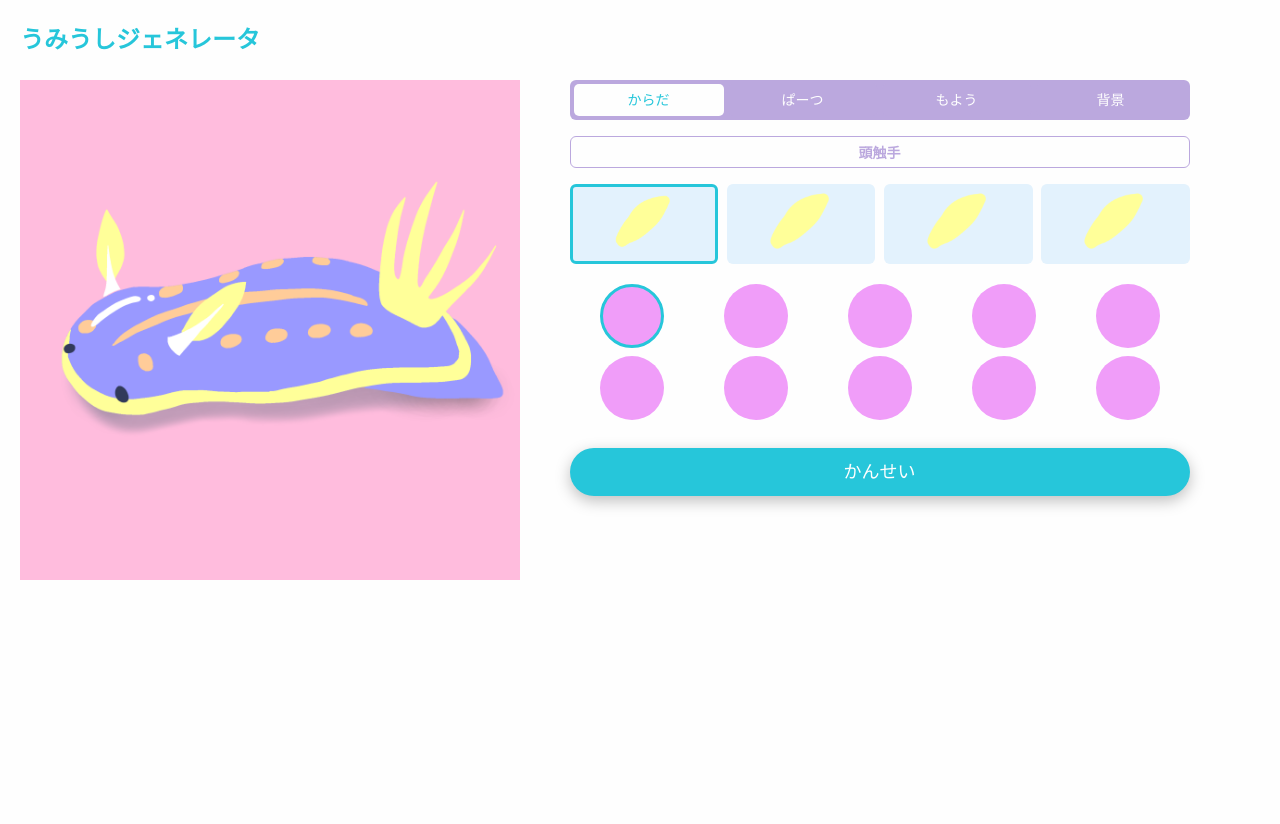
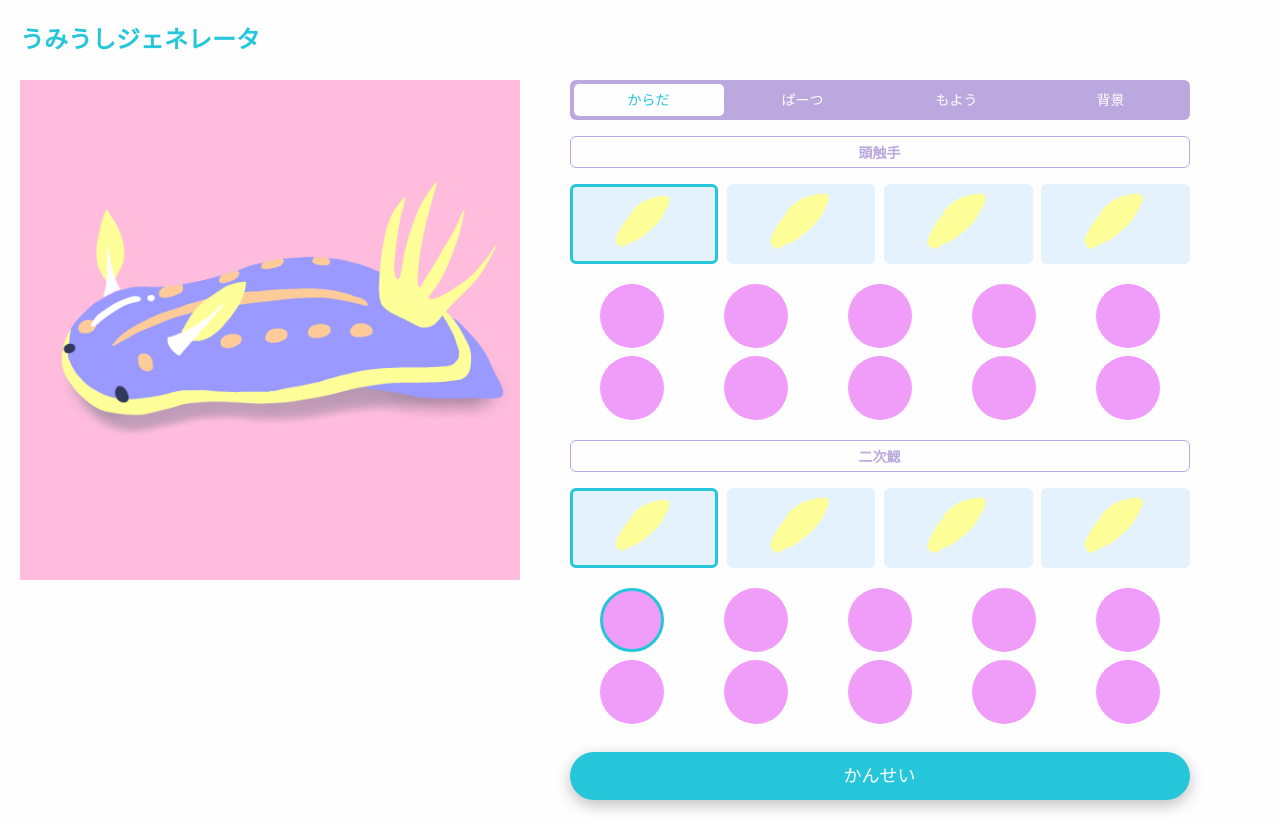
Before and after one commit to koconuts/sea-slug-generator, a Vue app: page / in a window 1280 px wide. Before the commit the page ends 800 px from the top, so only its background shows below. Built offline with nearby package versions, Linux system fonts and the light colour scheme; a web font is replaced by a local one.

Commit message:
親からshapeSelectorItemsを渡す

```diff
--- a/public/styles.css
+++ b/public/styles.css
@@ -113,7 +113,7 @@ input[name="part-item"]:checked + label {
   background-color: #E3F2FD;
 }
 
-input[name="shape-item"]:checked + label {
+input[class="shape-item-input"]:checked + label {
   border: solid 3px #26C6DA;
 }
 
--- a/src/components/Parts.vue
+++ b/src/components/Parts.vue
@@ -3,11 +3,19 @@
     <div class="selector-heading-container">
       <h2 class="text selector-heading">頭触手</h2>
     </div>
-    <shape-selector></shape-selector>
+    <shape-selector
+      :shapeSelectorItems="shapeSelectorItemsToushokushu"
+      :name="toushokushu"
+    ></shape-selector>
     <color-selector></color-selector>
-    <!-- <div class="selector-heading-container">
+    <div class="selector-heading-container">
       <h2 class="text selector-heading">二次鰓</h2>
-    </div> -->
+    </div>
+    <shape-selector
+      :shapeSelectorItems="shapeSelectorItemsNijihai"
+      :name="nijihai"
+    ></shape-selector>
+    <color-selector></color-selector>
   </div>
 </template>
 
@@ -21,5 +29,23 @@ export default {
     ShapeSelector,
     ColorSelector,
   },
+  data() {
+    return {
+      toushokushu: 'toushokushu',
+      nijihai: 'nijihai',
+      shapeSelectorItemsToushokushu: [
+        {id: 'radio_img1'},
+        {id: 'radio_img2'},
+        {id: 'radio_img3'},
+        {id: 'radio_img4'}
+      ],
+      shapeSelectorItemsNijihai: [
+        {id: 'radio_img5'},
+        {id: 'radio_img6'},
+        {id: 'radio_img7'},
+        {id: 'radio_img8'}
+      ],
+    }
+  }
 }
 </script>
--- a/src/components/ShapeSelector.vue
+++ b/src/components/ShapeSelector.vue
@@ -3,9 +3,10 @@
     <ul class="selector shape-selector">
       <li class="item shape-item" v-for="(item, key) in shapeSelectorItems" :key="key">
         <input
+          class="shape-item-input"
           :id=item.id
           type="radio"
-          name="shape-item"
+          :name="name"
           :checked=isChecked(key)
         >
         <label :for=item.id class="text shape-item-label">
@@ -21,20 +22,24 @@ export default {
   name: 'ShapeSelector',
   components: {
   },
+  props: {
+    shapeSelectorItems: Array,
+    name: String,
+  },
   methods: {
     isChecked(key) {
       return key === 0 ? 'checked' : '';
     }
   },
-  data() {
-    return {
-      shapeSelectorItems: [
-        {id: 'radio_img1'},
-        {id: 'radio_img2'},
-        {id: 'radio_img3'},
-        {id: 'radio_img4'}
-      ],
-    }
-  }
+  // data() {
+    // return {
+    //   shapeSelectorItems: [
+    //     {id: 'radio_img1'},
+    //     {id: 'radio_img2'},
+    //     {id: 'radio_img3'},
+    //     {id: 'radio_img4'}
+    //   ],
+    // }
+  // }
 }
 </script>
```
